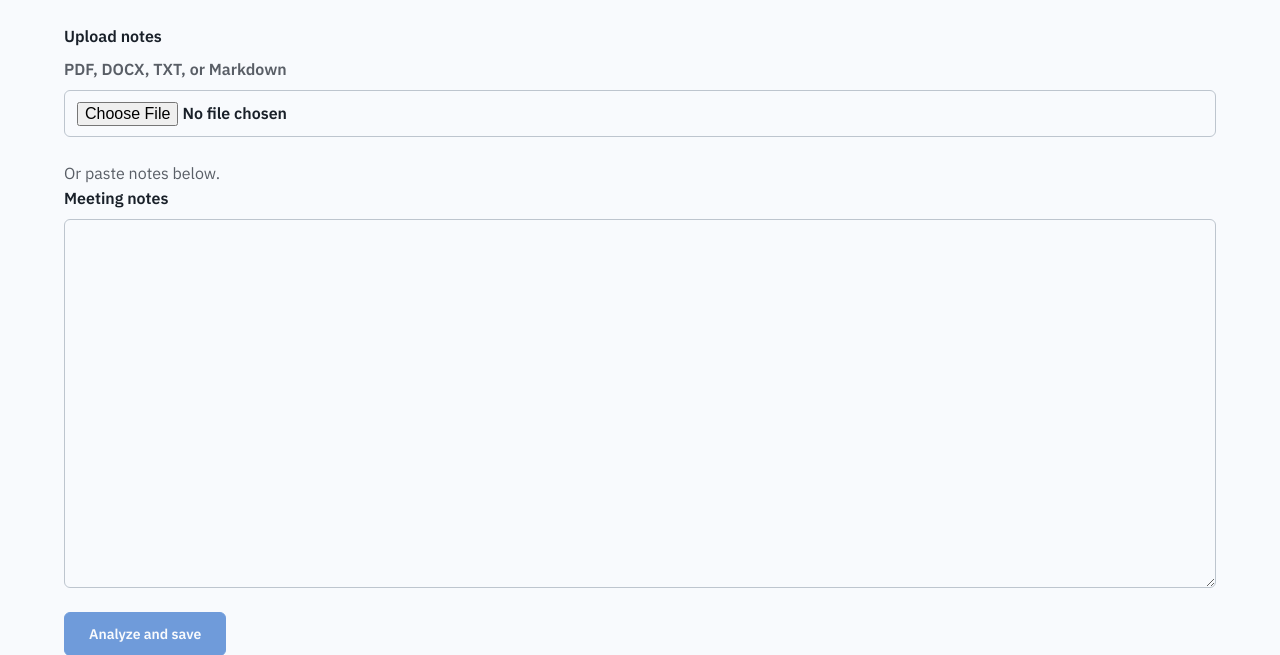
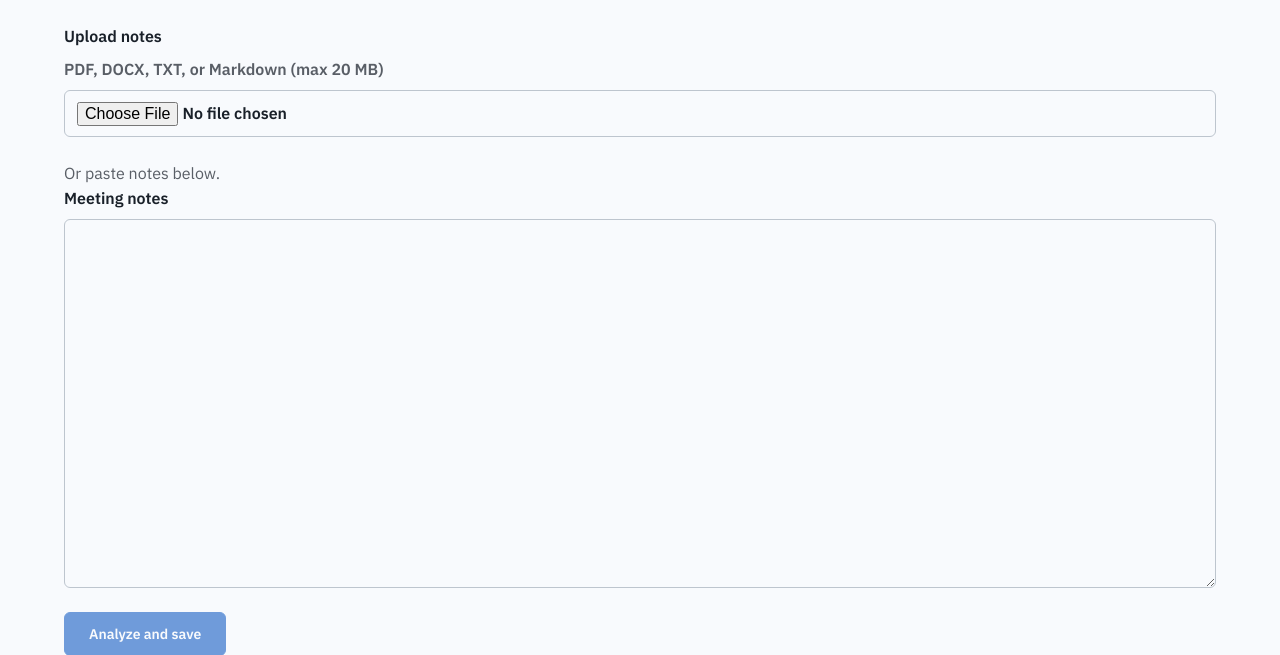
Before and after one commit to wladimirkarpicki/ai-delivery-assistant, a Flask app: template templates/add_meeting.html in a window 1280 px wide. Shown: the part 593-1248 px from the top of the page. Run offline with Flask 3, Linux system fonts and the light colour scheme; the template is opened without the code that fills it, so the values that code supplies are empty.

Commit message:
Show max file upload size (20 MB) in meeting form UI

```diff
--- a/templates/add_meeting.html
+++ b/templates/add_meeting.html
@@ -71,7 +71,7 @@
 
     <label>
         Upload notes
-        <span>PDF, DOCX, TXT, or Markdown</span>
+        <span>PDF, DOCX, TXT, or Markdown (max 20 MB)</span>
 
         <input
             type="file"
```
